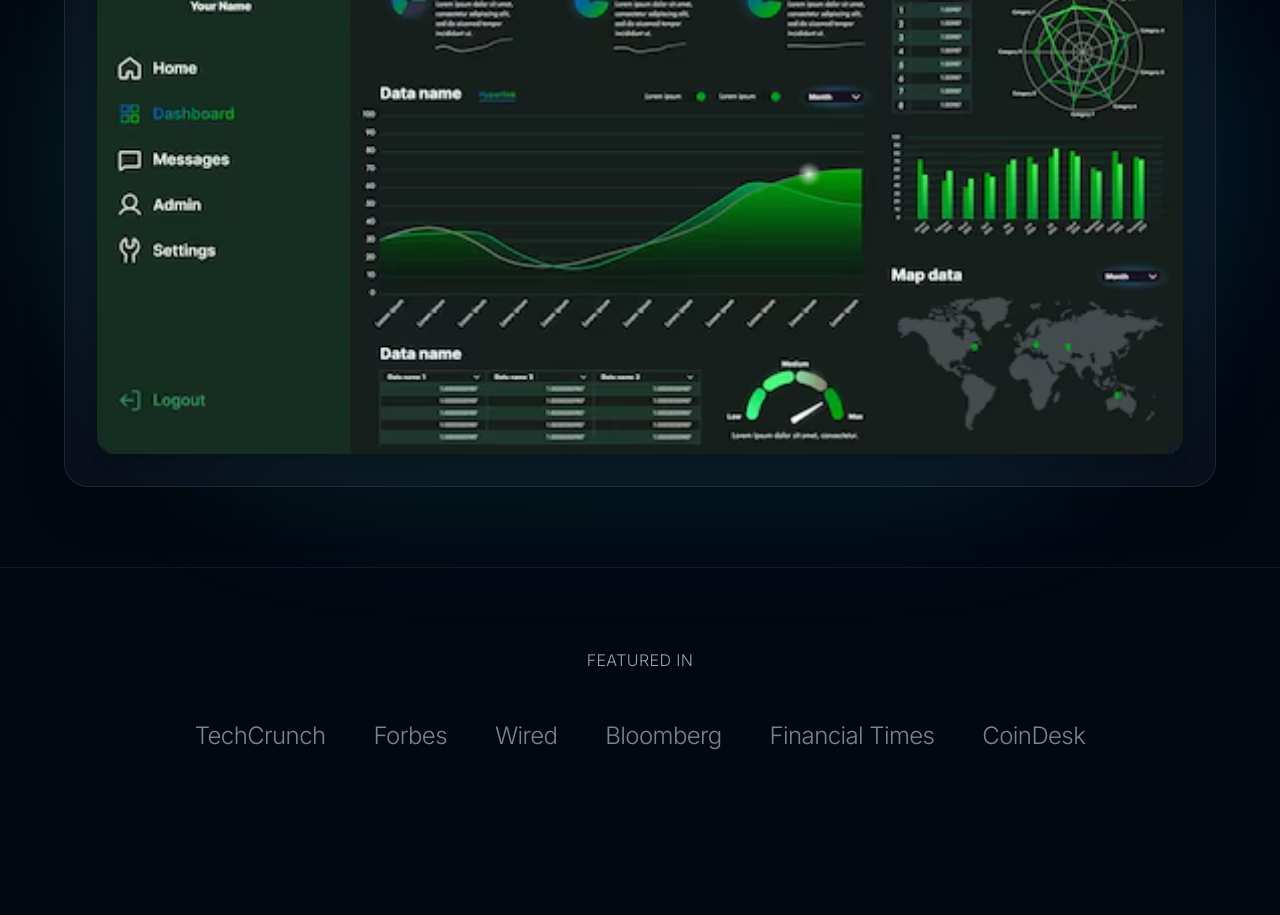
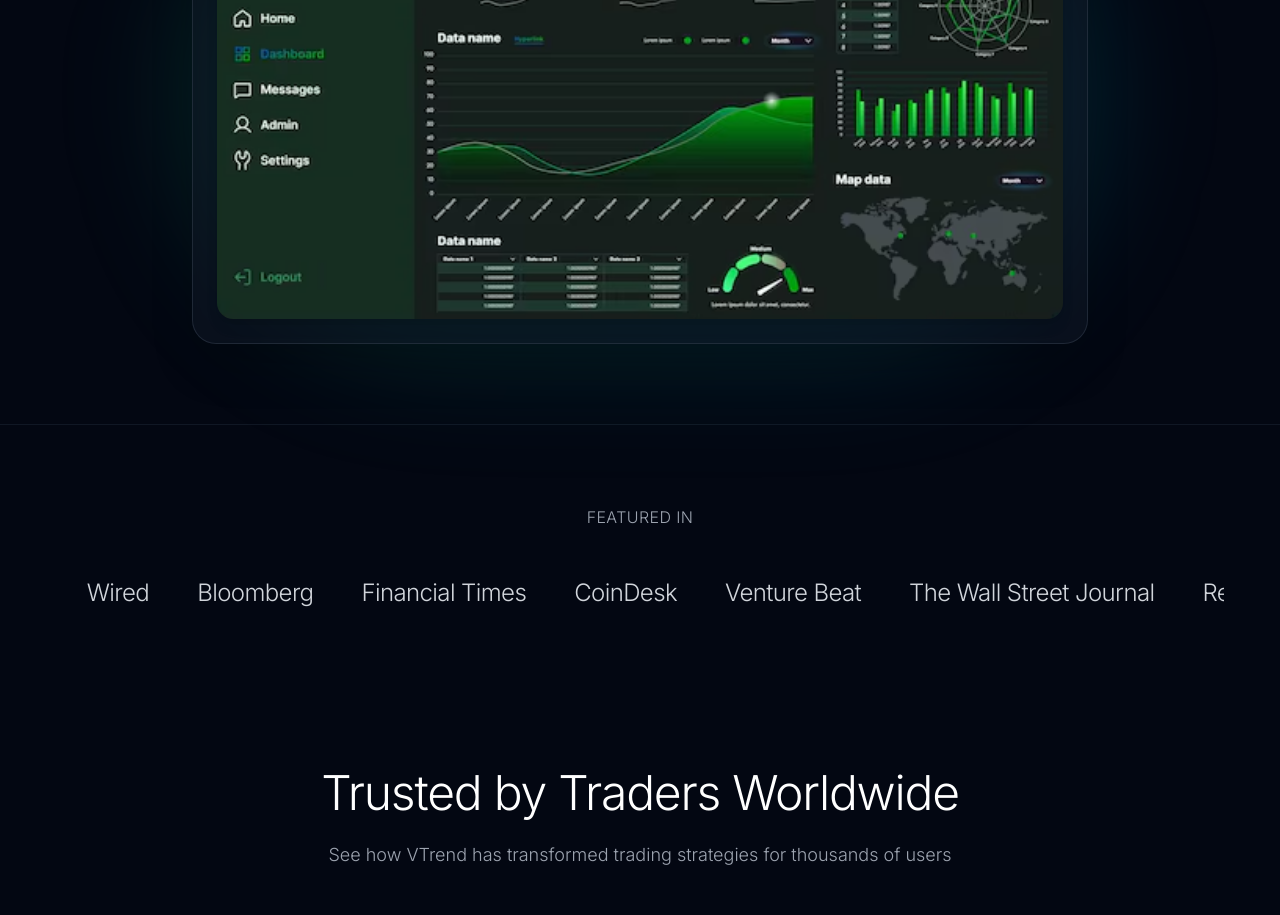
Before and after one commit to mj0077/inventiv-design, a React (Vite) app: page / in a window 1280 px wide. Shown: the part 692-1607 px from the top of the page. Built offline with nearby package versions, Linux system fonts and the light colour scheme.

Commit message:
Refine website styling and animations
- Update background styling.
- Reduce mockup size.
- Add sliding animation to featured section.
- Apply subtle zoom-in effect to cards.

```diff
--- a/src/components/FeaturedIn.tsx
+++ b/src/components/FeaturedIn.tsx
@@ -1,7 +1,9 @@
 
 const FeaturedIn = () => {
   const publications = [
-    "TechCrunch", "Forbes", "Wired", "Bloomberg", "Financial Times", "CoinDesk"
+    "TechCrunch", "Forbes", "Wired", "Bloomberg", "Financial Times", "CoinDesk",
+    "Venture Beat", "The Wall Street Journal", "Reuters", "Business Insider",
+    "Cointelegraph", "Yahoo Finance", "MarketWatch", "CNBC", "Fast Company"
   ];
 
   return (
@@ -10,12 +12,21 @@ const FeaturedIn = () => {
         <p className="text-center text-gray-400 font-light mb-12 tracking-wide">
           FEATURED IN
         </p>
-        <div className="flex flex-wrap justify-center items-center gap-12 opacity-60">
-          {publications.map((pub, index) => (
-            <div key={index} className="text-2xl font-light tracking-tight text-gray-300 hover:text-white transition-colors">
-              {pub}
-            </div>
-          ))}
+        <div className="overflow-hidden">
+          <div className="flex gap-12 slide-animation">
+            {/* First set */}
+            {publications.map((pub, index) => (
+              <div key={index} className="text-2xl font-light tracking-tight text-gray-300 hover:text-white transition-colors whitespace-nowrap flex-shrink-0">
+                {pub}
+              </div>
+            ))}
+            {/* Duplicate set for seamless loop */}
+            {publications.map((pub, index) => (
+              <div key={`duplicate-${index}`} className="text-2xl font-light tracking-tight text-gray-300 hover:text-white transition-colors whitespace-nowrap flex-shrink-0">
+                {pub}
+              </div>
+            ))}
+          </div>
         </div>
       </div>
     </section>
--- a/src/components/Features.tsx
+++ b/src/components/Features.tsx
@@ -37,7 +37,7 @@ const Features = () => {
 
         <div className="grid md:grid-cols-2 lg:grid-cols-2 gap-8 max-w-6xl mx-auto">
           {features.map((feature, index) => (
-            <div key={index} className="bg-gray-900/30 backdrop-blur-sm border border-gray-700/50 rounded-3xl p-8 hover:border-emerald-500/30 transition-all duration-300 hover:transform hover:scale-105">
+            <div key={index} className="bg-gray-900/30 backdrop-blur-sm border border-gray-700/50 rounded-3xl p-8 hover:border-emerald-500/30 transition-all duration-300 hover:scale-105">
               <div className="text-5xl mb-6">{feature.icon}</div>
               <h3 className="text-2xl font-light tracking-tight mb-4">{feature.title}</h3>
               <p className="text-gray-400 font-light leading-relaxed">{feature.description}</p>
--- a/src/components/Hero.tsx
+++ b/src/components/Hero.tsx
@@ -15,14 +15,14 @@ const Hero = () => {
             Harness the power of AI to automate your trading strategies. Connect your wallet,
             set up your AI assistant, and watch your portfolio grow with intelligent automation.
           </p>
-          <Button className="bg-gradient-to-r from-emerald-500 to-cyan-500 hover:from-emerald-600 hover:to-cyan-600 text-white font-light px-8 py-6 text-lg rounded-xl">
+          <Button className="bg-gradient-to-r from-emerald-500 to-cyan-500 hover:from-emerald-600 hover:to-cyan-600 text-white font-light px-8 py-6 text-lg rounded-xl transition-transform duration-200 hover:scale-105">
             Get Started Today
           </Button>
         </div>
 
-        <div className="relative max-w-6xl mx-auto">
+        <div className="relative max-w-4xl mx-auto">
           <div className="absolute inset-0 bg-gradient-to-r from-emerald-500/20 to-cyan-500/20 blur-3xl rounded-full"></div>
-          <div className="relative bg-gray-900/50 backdrop-blur-sm border border-gray-700/50 rounded-3xl p-8 shadow-2xl">
+          <div className="relative bg-gray-900/50 backdrop-blur-sm border border-gray-700/50 rounded-3xl p-6 shadow-2xl transition-transform duration-300 hover:scale-105">
             <img
               src="/lovable-uploads/dda0af0f-ecfb-40dd-a443-2e24934de26e.png"
               alt="VTrend Dashboard Interface"
--- a/src/components/HowItWorks.tsx
+++ b/src/components/HowItWorks.tsx
@@ -33,7 +33,7 @@ const HowItWorks = () => {
         <div className="grid md:grid-cols-3 gap-8 max-w-6xl mx-auto">
           {steps.map((step, index) => (
             <div key={index} className="relative">
-              <div className="bg-gray-900/50 backdrop-blur-sm border border-gray-700/50 rounded-3xl p-8 text-center hover:border-emerald-500/30 transition-colors">
+              <div className="bg-gray-900/50 backdrop-blur-sm border border-gray-700/50 rounded-3xl p-8 text-center hover:border-emerald-500/30 transition-all duration-300 hover:scale-105">
                 <div className="text-6xl mb-6">{step.image}</div>
                 <div className="absolute -top-4 -right-4 w-8 h-8 bg-gradient-to-r from-emerald-500 to-cyan-500 rounded-full flex items-center justify-center text-white font-light text-sm">
                   {index + 1}
--- a/src/components/Pricing.tsx
+++ b/src/components/Pricing.tsx
@@ -65,7 +65,7 @@ const Pricing = () => {
 
         <div className="grid md:grid-cols-3 gap-8 max-w-6xl mx-auto">
           {plans.map((plan, index) => (
-            <div key={index} className={`relative bg-gray-900/30 backdrop-blur-sm border rounded-3xl p-8 ${
+            <div key={index} className={`relative bg-gray-900/30 backdrop-blur-sm border rounded-3xl p-8 transition-all duration-300 hover:scale-105 ${
               plan.recommended
                 ? 'border-emerald-500/50 shadow-2xl shadow-emerald-500/10'
                 : 'border-gray-700/50'
@@ -96,7 +96,7 @@ const Pricing = () => {
                 ))}
               </ul>
 
-              <Button className={`w-full font-light ${
+              <Button className={`w-full font-light transition-transform duration-200 hover:scale-105 ${
                 plan.recommended
                   ? 'bg-gradient-to-r from-emerald-500 to-cyan-500 hover:from-emerald-600 hover:to-cyan-600'
                   : 'bg-gray-800 hover:bg-gray-700 border border-gray-600'
--- a/src/components/Testimonials.tsx
+++ b/src/components/Testimonials.tsx
@@ -55,7 +55,7 @@ const Testimonials = () => {
         </div>
 
         <div className="relative max-w-4xl mx-auto">
-          <div className="overflow-hidden rounded-3xl bg-gray-900/30 backdrop-blur-sm border border-gray-700/50">
+          <div className="overflow-hidden rounded-3xl bg-gray-900/30 backdrop-blur-sm border border-gray-700/50 transition-all duration-300 hover:scale-105">
             <div
               className="flex transition-transform duration-500 ease-in-out"
               style={{ transform: `translateX(-${currentIndex * 100}%)` }}
--- a/src/index.css
+++ b/src/index.css
@@ -73,12 +73,28 @@
   }
 
   body {
-    @apply bg-background text-foreground;
+    @apply text-foreground;
     font-family: 'Inter', sans-serif;
     font-weight: 300;
+    background: linear-gradient(135deg, #0a0a0a 0%, #0f1419 25%, #1a3a2e 50%, #16423c 75%, #0a0a0a 100%);
+    background-attachment: fixed;
+    min-height: 100vh;
   }
 
   h1, h2, h3, h4, h5, h6 {
     letter-spacing: -0.025em;
   }
 }
+
+@keyframes slideLeft {
+  0% {
+    transform: translateX(0);
+  }
+  100% {
+    transform: translateX(-100%);
+  }
+}
+
+.slide-animation {
+  animation: slideLeft 30s linear infinite;
+}
```
